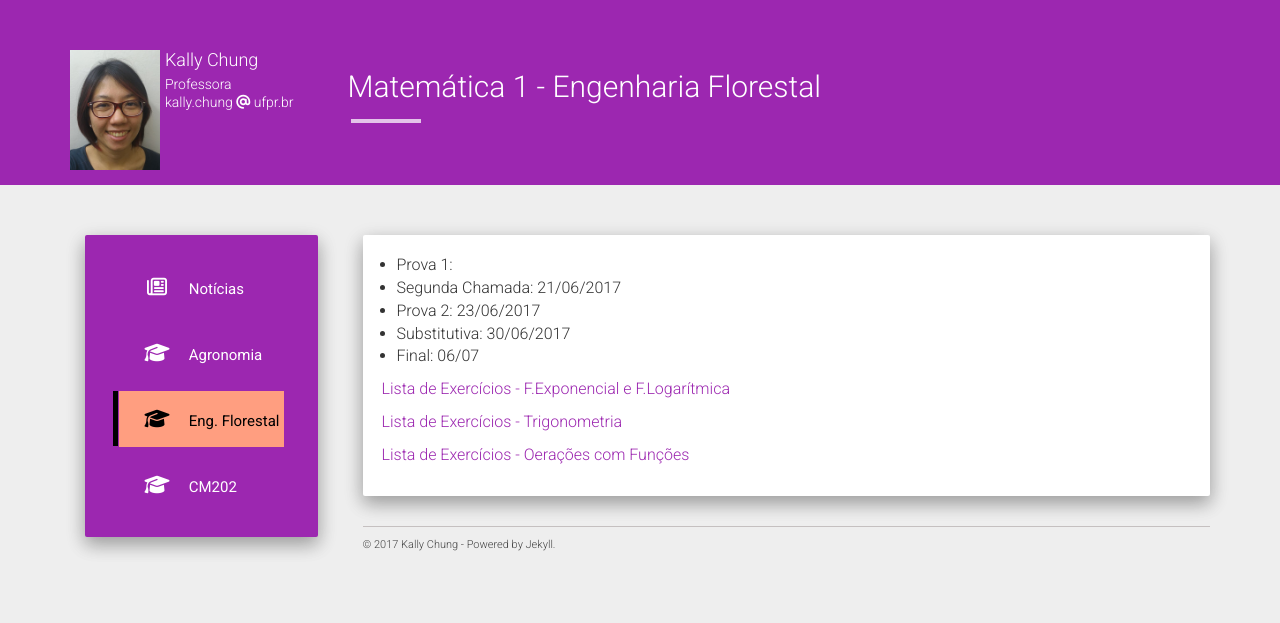
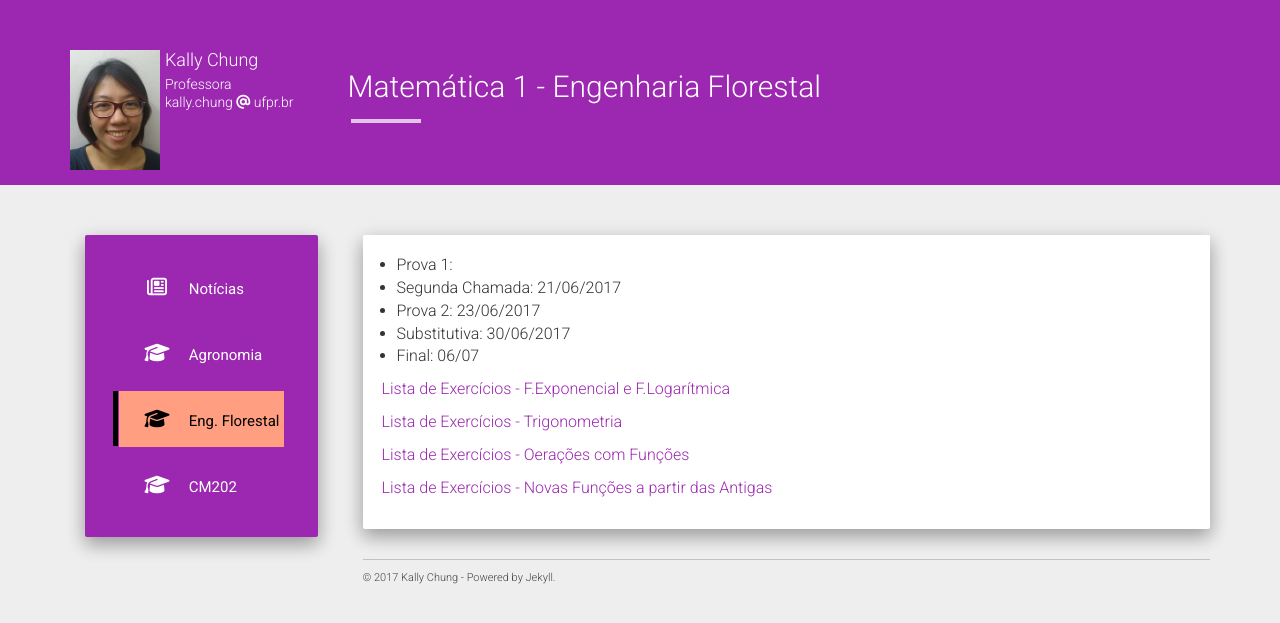
Before and after one commit to chunggnuhc/chunggnuhc.github.io, a Jekyll site: the page built from engflor.md, in a window 1280 px wide. Shown: the top 623 px of the page. Built offline with Jekyll 4.4.1, drawn with Linux system fonts in a browser that asks for light colours; nearby versions of some CDN libraries.

Commit message:
Lista de GráficosFunções adicionada

```diff
--- a/engflor.md
+++ b/engflor.md
@@ -15,3 +15,5 @@ permalink: /engflor/
 [Lista de Exercícios - Trigonometria](/disciplinas/listaTrig.pdf)
 
 [Lista de Exercícios - Oerações com Funções](/disciplinas/listaOperFuncoes.pdf)
+
+[Lista de Exercícios - Novas Funções a partir das Antigas](/disciplinas/ListaNovasFuncApartirDasAnt.pdf)
```
